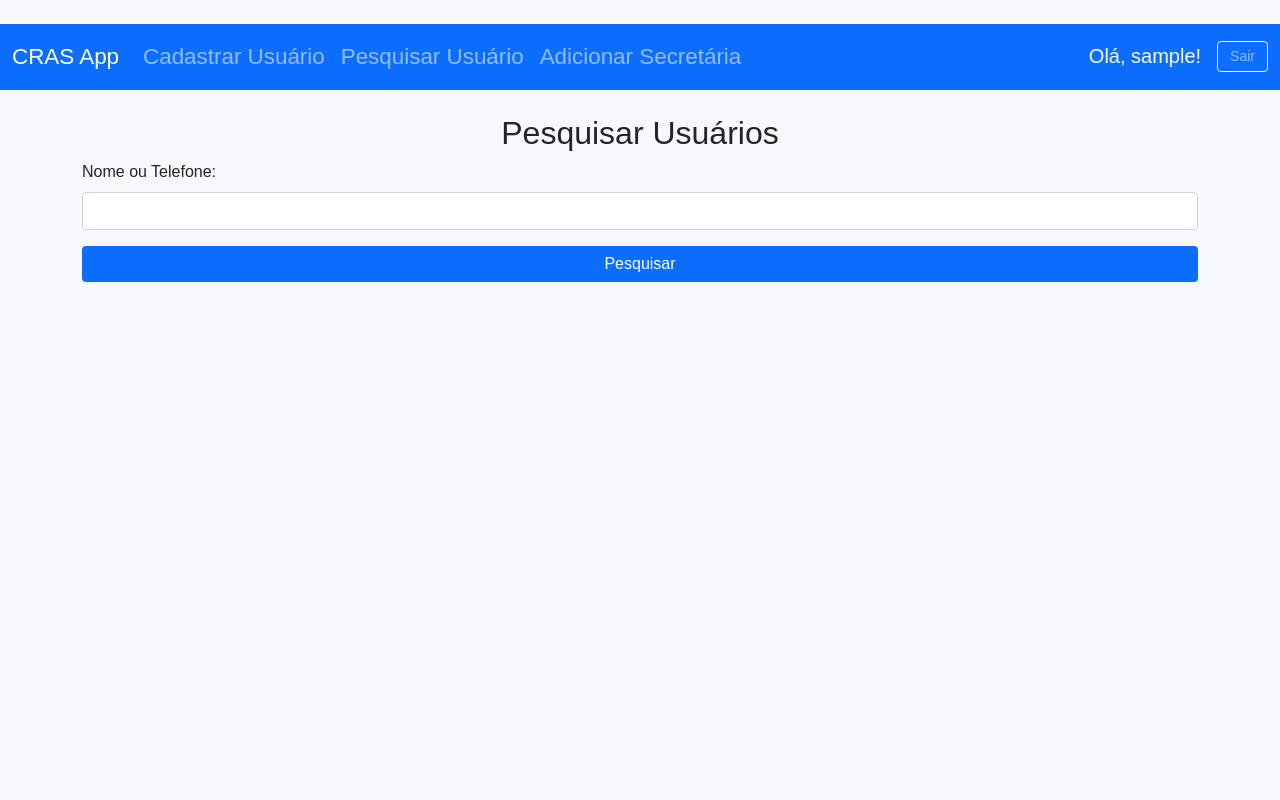
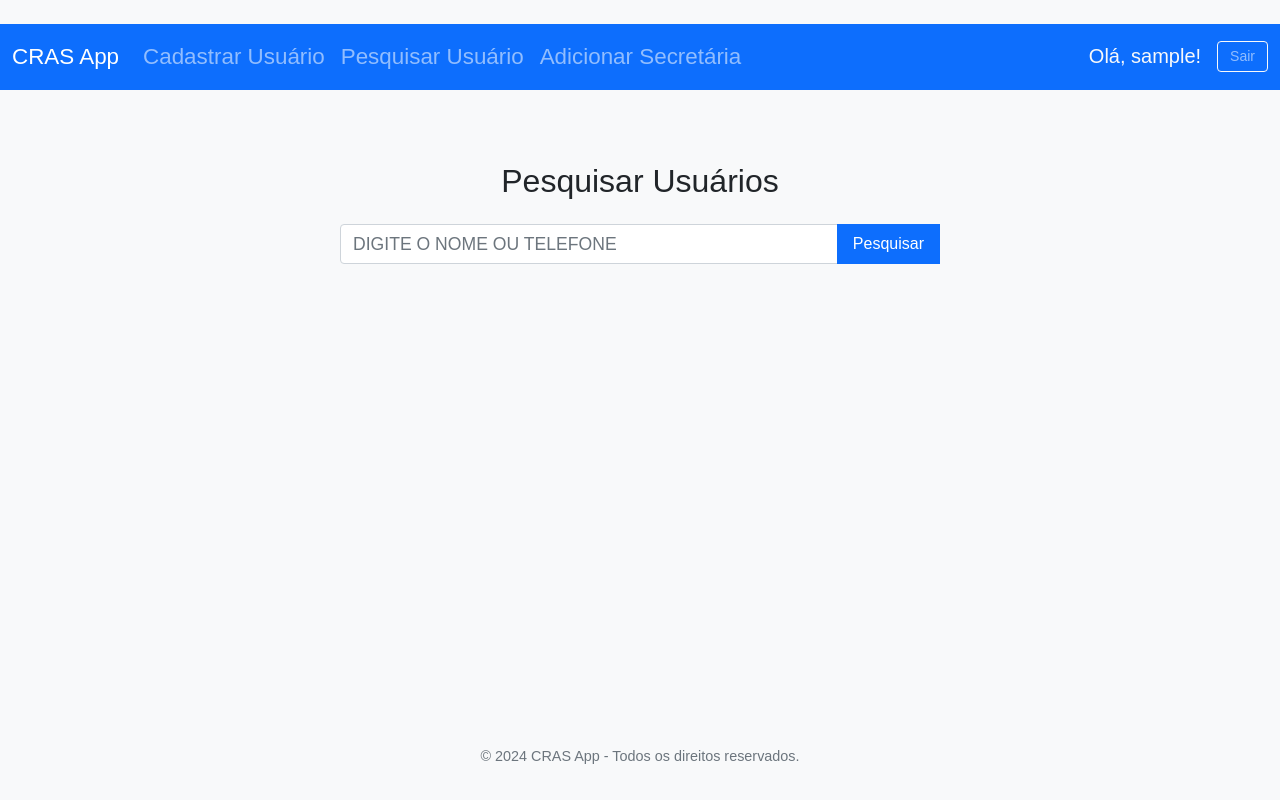
Before and after one commit to ragnarthur/cras, a Flask app: page /pesquisar_usuario in a window 1280 px wide. Run offline with Flask 3, Linux system fonts and the light colour scheme; a user stored in the database is signed in.

Commit message:
commit estilização 1

```diff
--- a/app.py
+++ b/app.py
@@ -1,4 +1,5 @@
 from flask import Flask, render_template, request, redirect, url_for, session, g
+from datetime import datetime
 import sqlite3
 
 app = Flask(__name__)
@@ -57,21 +58,28 @@ def cadastro_usuario():
 
     if request.method == 'POST':
         nome = request.form['nome']
-        endereco = request.form['endereco']
+        rua = request.form['rua']
+        numero = request.form['numero']
+        bairro = request.form['bairro']
+        cidade = request.form['cidade']
+        endereco = f"{rua}, {numero}, {bairro}, {cidade}"  # Concatenando os campos de endereço
         telefone = request.form['telefone']
-        filhos = request.form['filhos']
-        conjuge = request.form['conjuge']
+        filhos = request.form.get('filhos', 'não')
+        conjuge = request.form.get('conjuge', 'não')
         bolsa_familia = request.form['bolsa_familia']
         data_cesta = request.form['data_cesta']
 
         cursor = g.db.cursor()
         cursor.execute(
             "INSERT INTO usuarios (nome, endereco, telefone, filhos, conjuge, bolsa_familia, data_cesta) VALUES (?, ?, ?, ?, ?, ?, ?)",
-            (nome, endereco, telefone, filhos, conjuge, bolsa_familia, data_cesta))
-        usuario_id = cursor.lastrowid
+            (nome, endereco, telefone, filhos, conjuge, bolsa_familia, data_cesta)
+        )
+        usuario_id = cursor.lastrowid  # Armazena o ID do novo usuário
         g.db.commit()
 
+        # Lógica de redirecionamento: Se tem filhos, vai para o cadastro de filhos. Depois de filhos, vai para cônjuge se necessário.
         if filhos == 'sim':
+            # Redireciona para o cadastro de filhos e após cadastro de filhos vai para cônjuge, se aplicável
             return redirect(url_for('cadastro_filho', usuario_id=usuario_id))
         elif conjuge == 'sim':
             return redirect(url_for('cadastro_conjuge', usuario_id=usuario_id))
@@ -99,7 +107,13 @@ def cadastro_filho(usuario_id):
         if cadastrar_outro == 'sim':
             return redirect(url_for('cadastro_filho', usuario_id=usuario_id))
         else:
-            return redirect(url_for('dashboard'))
+            # Após cadastrar o(s) filho(s), verificar se tem cônjuge. Se sim, redirecionar para o cadastro de cônjuge.
+            cursor.execute("SELECT conjuge FROM usuarios WHERE id = ?", (usuario_id,))
+            conjuge = cursor.fetchone()['conjuge']
+            if conjuge == 'sim':
+                return redirect(url_for('cadastro_conjuge', usuario_id=usuario_id))
+            else:
+                return redirect(url_for('dashboard'))
 
     return render_template('cadastro_filho.html', usuario_id=usuario_id)
 
@@ -145,6 +159,29 @@ def add_secretaria():
 
     return render_template('add_secretaria.html')
 
+@app.template_filter('format_telefone')
+def format_telefone(telefone):
+    # Remove tudo que não for número
+    telefone = ''.join([num for num in telefone if num.isdigit()])
+    # Formata para o padrão (XX)XXXXX-XXXX
+    if len(telefone) == 11:
+        return f"({telefone[:2]}) {telefone[2:7]}-{telefone[7:]}"
+    elif len(telefone) == 10:
+        return f"({telefone[:2]}) {telefone[2:6]}-{telefone[6:]}"
+    else:
+        return telefone
+
+# Filtro para formatar a data no formato DD/MM/AAAA
+@app.template_filter('format_data')
+def format_data(data_str):
+    try:
+        # Tentar converter a string de data para um objeto datetime
+        data = datetime.strptime(data_str, '%Y-%m-%d')
+        # Retornar a data no formato DD/MM/AAAA
+        return data.strftime('%d/%m/%Y')
+    except ValueError:
+        return data_str  # Se houver erro, retornar a string original
+
 # Rota para logout
 @app.route('/logout')
 def logout():
@@ -161,11 +198,34 @@ def pesquisar_usuario():
     if request.method == 'POST':
         pesquisa = request.form['pesquisa']
         cursor = g.db.cursor()
+
+        # Pesquisa o usuário baseado no nome ou telefone
         cursor.execute("SELECT * FROM usuarios WHERE nome LIKE ? OR telefone LIKE ?",
                        ('%' + pesquisa + '%', '%' + pesquisa + '%'))
-        usuarios = cursor.fetchall()
+        usuarios_rows = cursor.fetchall()
+
+        # Converta cada resultado para um dicionário e adicione informações extras
+        for usuario_row in usuarios_rows:
+            usuario = dict(usuario_row)  # Converte o sqlite3.Row para dict
+
+            usuario_id = usuario['id']
+
+            # Buscar filhos do usuário
+            cursor.execute("SELECT nome, idade FROM filhos WHERE usuario_id = ?", (usuario_id,))
+            filhos = cursor.fetchall()
+            # Forçar nome dos filhos para uppercase
+            usuario['filhos'] = [{"nome": filho['nome'].upper(), "idade": filho['idade']} for filho in filhos]
+
+            # Buscar cônjuge do usuário
+            cursor.execute("SELECT nome FROM conjuge WHERE usuario_id = ?", (usuario_id,))
+            conjuge = cursor.fetchone()
+            # Forçar nome do cônjuge para uppercase se existir
+            usuario['conjuge_nome'] = conjuge['nome'].upper() if conjuge else None
+
+            usuarios.append(usuario)
 
     return render_template('pesquisar_usuario.html', usuarios=usuarios)
 
+
 if __name__ == '__main__':
     app.run(debug=True)
--- a/static/styles.css
+++ b/static/styles.css
@@ -52,16 +89,19 @@ body {
     display: block;
 }
 
-/* Estilo para os botões */
+/* === Botões === */
+/* Estilo para os botões primários */
 .btn-primary {
     background-color: #0d6efd;
     border: none;
+    padding: 0.5rem 1rem;
 }
 
 .btn-primary:hover {
     background-color: #0a58ca;
 }
 
+/* Estilo para os botões secundários */
 .btn-secondary {
     background-color: #6c757d;
     border: none;
@@ -89,31 +131,124 @@ body {
     background-color: #c82333;
 }
 
-/* Aumentando a fonte da card title */
-.card-title {
-    font-size: 1.25rem;
-    font-weight: bold;
-}
-
-/* Ajustando os switches */
+/* === Switches (Campos de escolha) === */
 .form-check-input {
     cursor: pointer;
-    transform: scale(1.2); /* Aumentar o tamanho do switch */
+    transform: scale(1.2); /* Aumenta o tamanho dos switches */
 }
 
 /* Customizando a cor do switch quando ativado */
 .form-check-input:checked {
-    background-color: #0d6efd; /* Cor primária do Bootstrap */
+    background-color: #0d6efd;
 }
 
+/* === Campos de Entrada === */
 /* Aumentando o tamanho dos campos de entrada */
 .form-control-lg {
     padding: 0.75rem 1rem;
     font-size: 1.125rem;
 }
 
-/* Estilos para o botão maior */
-.btn-lg {
+/* Aumentar o tamanho da fonte dos inputs e selects */
+.form-control, .form-select, .form-check-input {
+    font-size: 1.125rem;
+}
+
+/* Garantir que todos os inputs de texto sejam exibidos em letras maiúsculas */
+input[type="text"] {
+    text-transform: uppercase;
+}
+
+/* Se você quiser garantir também no textarea ou outros tipos de inputs */
+textarea, input[type="text"], input[type="tel"], input[type="email"] {
+    text-transform: uppercase;
+}
+
+/* === Footer (Rodapé) === */
+footer {
+    background-color: #f1f1f1;
+    position: relative;
+    bottom: 0;
+    width: 100%;
+    text-align: center;
+    font-size: 0.9rem;
+    color: #6c757d;
+    padding: 1rem 0;
+}
+
+/* Garantir que o footer fique no final da página */
+html, body {
+    height: 100%;
+}
+
+body {
+    display: flex;
+    flex-direction: column;
+}
+
+.container {
+    flex: 1;
+}
+
+/* === Campo de Pesquisa e Resultados === */
+/* Estilização do campo de pesquisa */
+.input-group {
+    max-width: 600px;
+    margin: 0 auto;
+}
+
+.form-control {
+    font-size: 1.1rem;
+}
+
+/* Ícones dos resultados */
+.bi {
+    margin-right: 0.5rem;
+    color: #0d6efd;
+}
+
+/* Estilização dos cards de resultados da pesquisa */
+.card {
+    border-radius: 0.5rem;
+    box-shadow: 0 4px 8px rgba(0, 0, 0, 0.1);
+    padding: 1.5rem;
+    margin-bottom: 1.5rem;
+}
+
+/* Estilo para a seção de filhos */
+.list-group-item {
+    font-size: 1rem;
+    background-color: transparent; /* Remove o fundo branco para se misturar melhor com o card */
+    border: none; /* Remove as bordas */
+    padding-left: 0;
+}
+
+/* Título da seção de filhos */
+h6 {
     font-size: 1.2rem;
-    padding: 0.75rem 1.25rem;
+    font-weight: bold;
 }
+
+/* Aumentando a margem superior da seção de filhos */
+.list-group {
+    margin-top: 1rem;
+}
+
+
+/* === Resultados da Pesquisa === */
+/* Garantir que o texto dos resultados seja exibido em negrito e letras maiúsculas */
+.card-text strong {
+    font-weight: bold;
+    text-transform: uppercase;
+}
+
+/* Ícones dos resultados */
+.bi {
+    margin-right: 0.5rem;
+    color: #0d6efd;
+}
+
+/* Garantir que o texto do endereço completo seja exibido em maiúsculas */
+.card-text {
+    text-transform: uppercase;
+}
--- a/templates/base.html
+++ b/templates/base.html
@@ -1,4 +1,3 @@
-<!-- templates/base.html -->
 <!DOCTYPE html>
 <html lang="pt-br">
 <head>
@@ -6,6 +5,8 @@
     <title>{% block title %}CRAS App{% endblock %}</title>
     <!-- Bootstrap CSS -->
     <link href="https://cdn.jsdelivr.net/npm/bootstrap@5.1.3/dist/css/bootstrap.min.css" rel="stylesheet">
+    <!-- Bootstrap Icons -->
+    <link href="https://cdn.jsdelivr.net/npm/bootstrap-icons/font/bootstrap-icons.css" rel="stylesheet">
     <link rel="stylesheet" href="{{ url_for('static', filename='styles.css') }}">
 </head>
 <body>
@@ -35,7 +36,7 @@
                 <ul class="navbar-nav">
                     <li class="nav-item">
                         <span class="navbar-text me-3 text-light fs-5" id="saudacao">
-                            <!-- Saudações personalizadas, como "Bom dia, Maria!" serão inseridas via JavaScript -->
+                            <!-- Saudações personalizadas -->
                             Olá, {{ session.get('username') }}!
                         </span>
                     </li>
@@ -61,6 +62,13 @@
         {% endblock %}
     </div>
 
+    <!-- Footer -->
+    <footer class="bg-light text-center text-lg-start mt-auto py-3">
+        <div class="text-center p-3">
+            © 2024 CRAS App - Todos os direitos reservados.
+        </div>
+    </footer>
+
     <!-- Bootstrap JS Bundle (includes Popper) -->
     <script src="https://cdn.jsdelivr.net/npm/bootstrap@5.1.3/dist/js/bootstrap.bundle.min.js"></script>
     <!-- Custom JS -->
--- a/templates/cadastro_usuario.html
+++ b/templates/cadastro_usuario.html
@@ -51,7 +51,7 @@
 
         <!-- Telefone -->
         <div class="mb-4">
-            <label for="telefone" class="form-label">Telefone (formato: (11)98888-9999):</label>
+            <label for="telefone" class="form-label">Telefone:</label>
             <input type="tel" class="form-control form-control-lg" id="telefone" name="telefone" required>
             <div class="invalid-feedback">Por favor, insira um número de telefone válido no formato (11)98888-9999.</div>
         </div>
--- a/templates/pesquisar_usuario.html
+++ b/templates/pesquisar_usuario.html
@@ -1,34 +1,61 @@
-<!-- templates/pesquisar_usuario.html -->
 {% extends "base.html" %}
 
 {% block title %}Pesquisar Usuário - CRAS App{% endblock %}
 
 {% block content %}
-<h2 class="text-center">Pesquisar Usuários</h2>
+<div class="container mt-5">
+    <h2 class="text-center mb-4">Pesquisar Usuários</h2>
+
+    <!-- Formulário de pesquisa -->
     <form action="{{ url_for('pesquisar_usuario') }}" method="POST" class="needs-validation" novalidate>
-    <div class="mb-3">
-        <label for="pesquisa" class="form-label">Nome ou Telefone:</label>
-        <input type="text" class="form-control" id="pesquisa" name="pesquisa" required>
+        <div class="input-group mb-3">
+            <input type="text" class="form-control" id="pesquisa" name="pesquisa" placeholder="Digite o nome ou telefone" required>
+            <button type="submit" class="btn btn-primary">Pesquisar</button>
             <div class="invalid-feedback">Por favor, insira um termo de pesquisa.</div>
         </div>
-
-    <button type="submit" class="btn btn-primary w-100">Pesquisar</button>
     </form>
 
+    <!-- Resultados da pesquisa -->
     {% if usuarios %}
-<h3 class="mt-5">Resultados da Pesquisa</h3>
-<ul class="list-group">
+    <h3 class="mt-5 text-center">Resultados da Pesquisa</h3>
+    <div class="row justify-content-center">
         {% for usuario in usuarios %}
-    <li class="list-group-item">
-        <strong>Nome:</strong> {{ usuario['nome'] }} <br>
-        <strong>Telefone:</strong> {{ usuario['telefone'] }} <br>
-        <strong>Endereço:</strong> {{ usuario['endereco'] }} <br>
-        <strong>Bolsa Família:</strong> {{ usuario['bolsa_familia'] }} <br>
-        <strong>Última data de retirada da cesta básica:</strong> {{ usuario['data_cesta'] }}
-    </li>
+        <div class="col-md-6">
+            <div class="card mb-4 shadow-sm">
+                <div class="card-body">
+                    <h5 class="card-title text-uppercase">
+                        <i class="bi bi-person-fill"></i> <strong>{{ usuario['nome'] }}</strong>
+                    </h5>
+                    <p class="card-text text-uppercase">
+                        <i class="bi bi-telephone-fill"></i> <strong>TELEFONE:</strong> {{ usuario['telefone'] | format_telefone }}<br>
+                        <i class="bi bi-house-door-fill"></i> <strong>ENDEREÇO:</strong> {{ usuario['endereco'] }}<br>
+                        <i class="bi bi-wallet-fill"></i> <strong>BOLSA FAMÍLIA:</strong> {{ 'sim' if usuario['bolsa_familia'] == 'sim' else 'não' }}<br>
+                        <i class="bi bi-calendar-fill"></i> <strong>ÚLTIMA RETIRADA DA CESTA BÁSICA:</strong> {{ usuario['data_cesta'] | format_data }}
+                    </p>
+
+                    <!-- Exibir cônjuge se houver -->
+                    {% if usuario['conjuge_nome'] %}
+                    <p class="card-text text-uppercase">
+                        <i class="bi bi-heart-fill"></i> <strong>CÔNJUGE:</strong> {{ usuario['conjuge_nome'] }}
+                    </p>
+                    {% endif %}
+
+                    <!-- Exibir filhos se houver -->
+                    {% if usuario['filhos'] %}
+                    <p class="card-text text-uppercase">
+                        <i class="bi bi-people-fill"></i> <strong>FILHOS:</strong>
+                        {% for filho in usuario['filhos'] %}
+                        {{ filho['nome'] }} - {{ filho['idade'] }} anos{% if not loop.last %}, {% endif %}
                         {% endfor %}
-</ul>
+                    </p>
+                    {% endif %}
+                </div>
+            </div>
+        </div>
+        {% endfor %}
+    </div>
     {% elif request.method == 'POST' %}
     <p class="mt-3 text-center">Nenhum usuário encontrado.</p>
     {% endif %}
+</div>
 {% endblock %}
```
Also changed, not shown: other parts of static/styles.css (+46 -7 lines), templates/cadastro_conjuge.html (+12 -9 lines), templates/cadastro_filho.html (+13 -17 lines), templates/dashboard.html (+29 -6 lines), database.db, 1 other file. Lines whose indentation alone changed are shown as unchanged.
